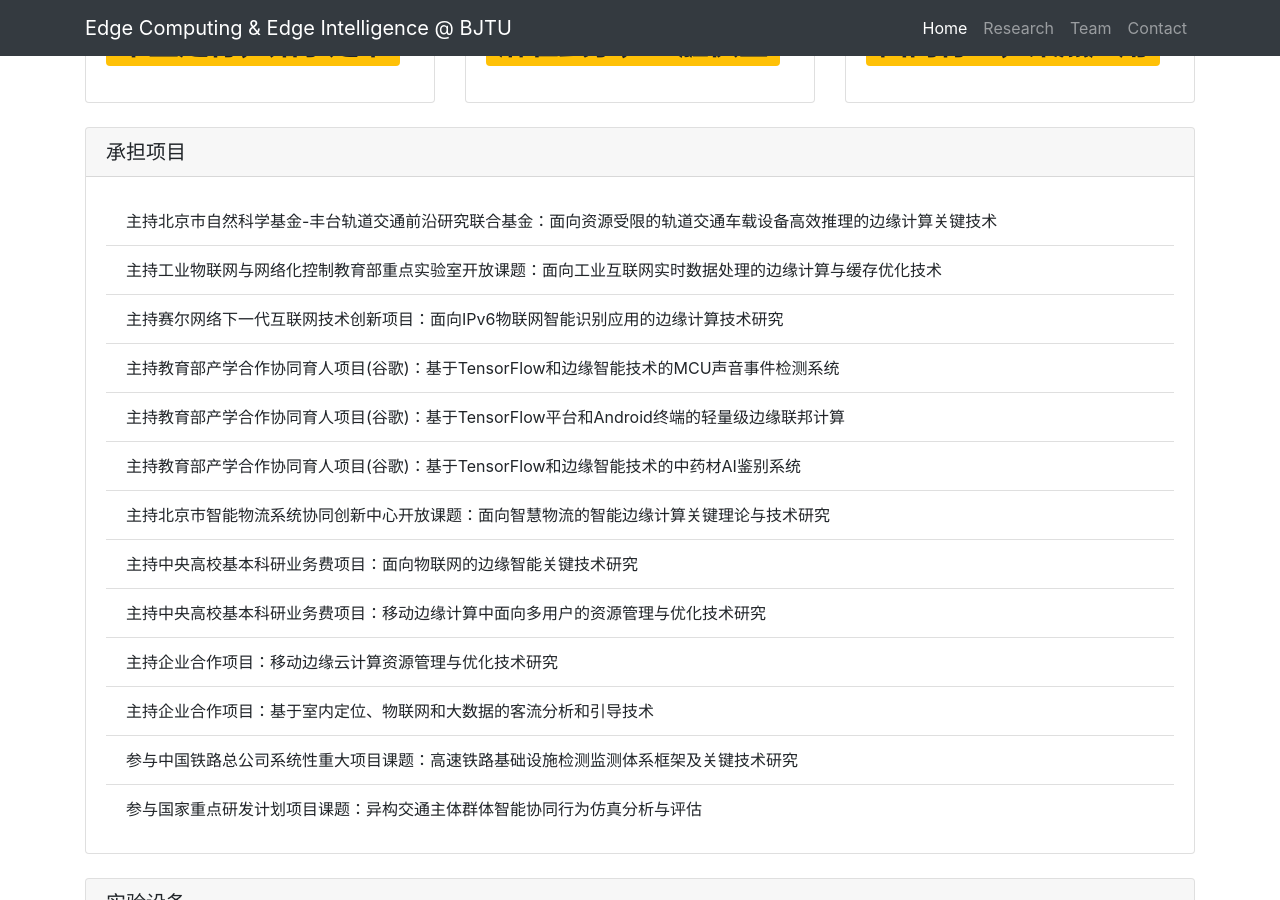
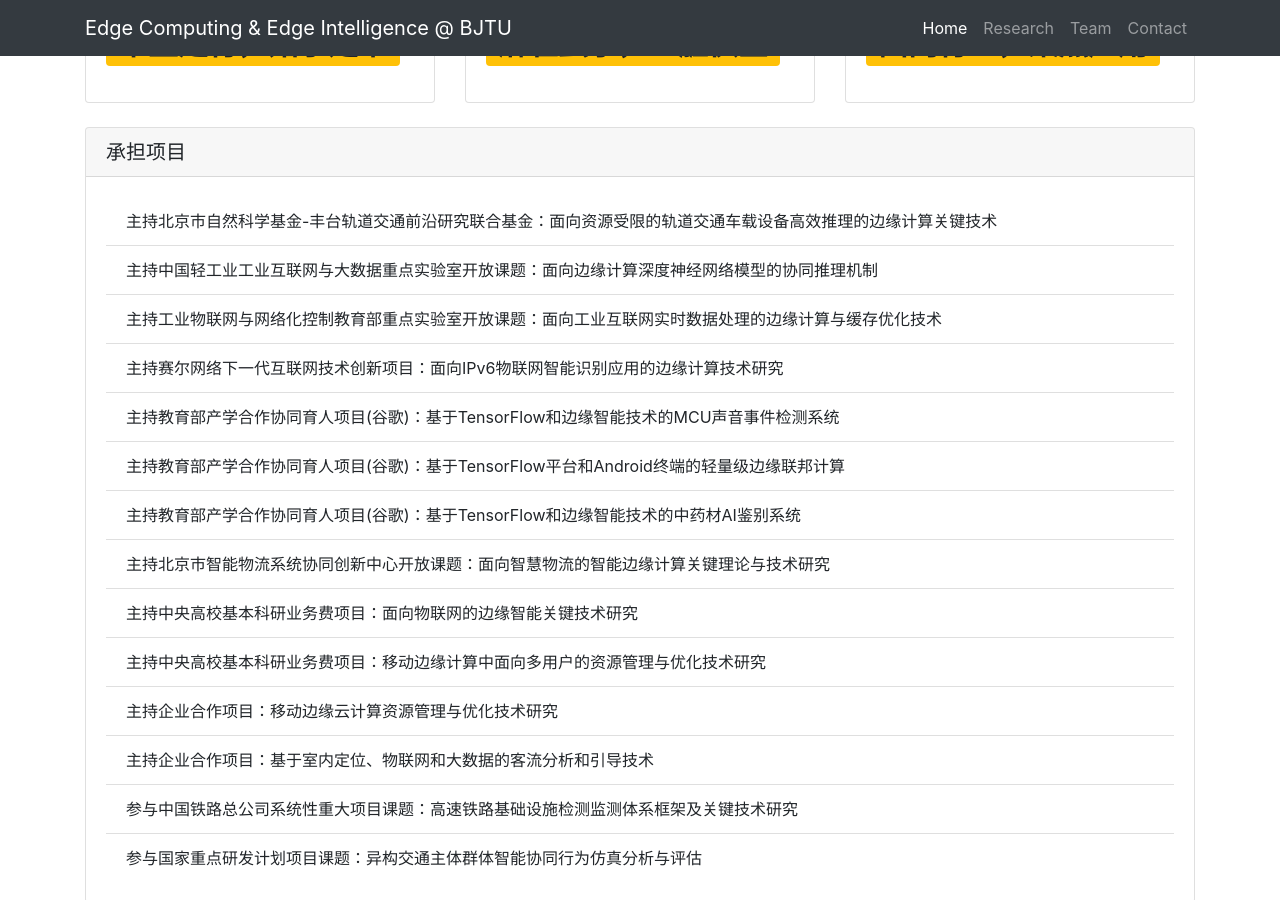
Before and after one commit to fangvv/Homepage, a Jekyll site: the page Edgecomp/index.html, which Jekyll copies as it is, in a window 1280 px wide and 900 px high, scrolled down 1020 px. Built offline with Jekyll 4.4.1, drawn with Linux system fonts in a browser that asks for light colours; comment, search, counter and statistics services are not loaded.

Commit message:
add new projects

```diff
--- a/Edgecomp/index.html
+++ b/Edgecomp/index.html
@@ -88,6 +88,7 @@
   <div class="card-body">
     <ul class="list-group list-group-flush">
       <li class="list-group-item">主持北京市自然科学基金-丰台轨道交通前沿研究联合基金：面向资源受限的轨道交通车载设备高效推理的边缘计算关键技术</li>
+      <li class="list-group-item">主持中国轻工业工业互联网与大数据重点实验室开放课题：面向边缘计算深度神经网络模型的协同推理机制</li>
       <li class="list-group-item">主持工业物联网与网络化控制教育部重点实验室开放课题：面向工业互联网实时数据处理的边缘计算与缓存优化技术</li>
       <li class="list-group-item">主持赛尔网络下一代互联网技术创新项目：面向IPv6物联网智能识别应用的边缘计算技术研究</li>
       <li class="list-group-item">主持教育部产学合作协同育人项目(谷歌)：基于TensorFlow和边缘智能技术的MCU声音事件检测系统</li>
```
